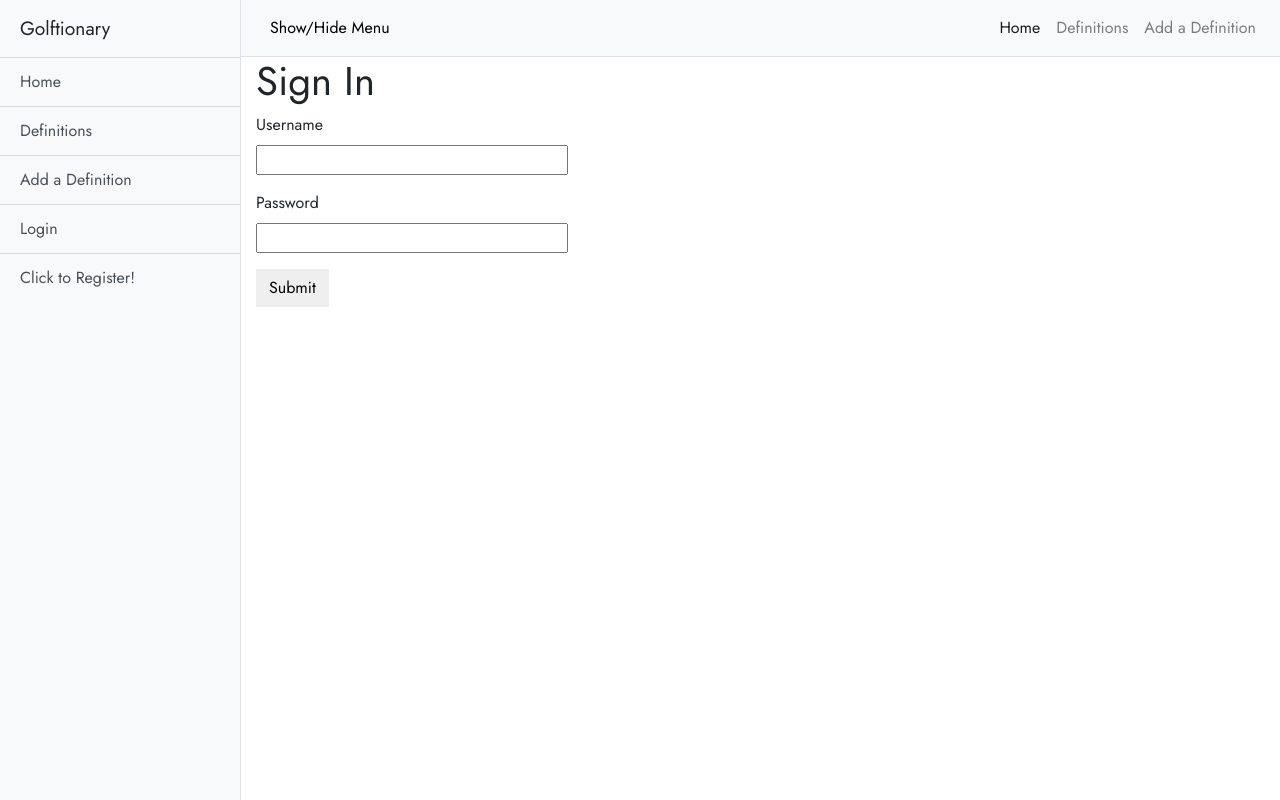
After one commit to NickStevens722/GolfDictionary, a Flask app: page /login in a window 1280 px wide. The commit adds this page. Run offline with Flask 2, Linux system fonts and the light colour scheme; some libraries are stand-ins or nearby versions.

Commit message:
Trying to get login to work

```diff
--- a/app.py
+++ b/app.py
@@ -1,14 +1,37 @@
 import os
-from flask import Flask, render_template, redirect, request, url_for
+from flask import Flask, render_template, redirect, request, url_for, flash
 from flask_pymongo import PyMongo
 from bson.objectid import ObjectId
+from werkzeug.urls import url_parse
+from werkzeug.security import generate_password_hash, check_password_hash
+from flask_login import current_user, login_user, logout_user, login_required, LoginManager
+from flask_wtf import Form, FlaskForm
+from wtforms import StringField, PasswordField, SubmitField, BooleanField
+from wtforms.validators import ValidationError, DataRequired, Email, EqualTo
+from bson.json_util import dumps
 
 
 from os import path
 if path.exists("env.py"):
     import env
 
+
+class RegistrationForm(FlaskForm):
+    username = StringField('Username', validators=[DataRequired()])
+    email = StringField('Email', validators=[DataRequired(), Email()])
+    password = PasswordField('Password', validators=[DataRequired()])
+    password2 = PasswordField(
+        'Repeat Password', validators=[DataRequired(), EqualTo('password')])
+    submit = SubmitField('Register')
+
+
 app = Flask(__name__)
+
+lm = LoginManager()
+lm.init_app(app)
+lm.login_view = 'login'
+
+app.config['SECRET_KEY'] = "Your_secret_string"
 
 
 MONGODB_URI = os.environ.get("MONGO_URIL")
@@ -47,12 +70,6 @@ def insert_def():
     return redirect(url_for('definitions_list'))
 
 
-@app.route('/edit_def/<def_id>')
-def edit_def(def_id):
-    the_def = mongo.db.entries.find_one({"_id": ObjectId(def_id)})
-    return render_template('editdef.html', defi=the_def)
-
-
 @app.route('/update_def/<def_id>', methods=['POST'])
 def update_def(def_id):
     defs = mongo.db.entries
@@ -71,6 +88,79 @@ def delete_def(def_id):
     return redirect(url_for('definitions_list'))
 
 
+class LoginForm(Form):
+    """Login form to access writing and settings pages"""
+    username = StringField('Username', validators=[DataRequired()])
+    password = PasswordField('Password', validators=[DataRequired()])
+
+
+class User():
+    def __init__(self, username):
+        self.username = username
+
+    def is_authenticated(self):
+        return True
+
+    def is_active(self):
+        return True
+
+    def is_anonymous(self):
+        return False
+
+    def get_id(self):
+        return self.username
+
+    @staticmethod
+    def validate_login(password_hash, password):
+        return check_password_hash(password_hash, password)
+
+
+@app.route('/login', methods=['GET', 'POST'])
+def login():
+    form = LoginForm()
+    if request.method == 'POST' and form.validate_on_submit():
+        user = mongo.db.users.find_one({"_id": form.username.data})
+        if user and User.validate_login(user['password'], form.password.data):
+            user_obj = User(dumps([user['_id']]))
+            login_user(user_obj)
+            flash("Logged in successfully", category='success')
+            return redirect(url_for("home"))
+        flash("Wrong username or password", category='error')
+    return render_template('login.html', title='login', form=form)
+
+
+@lm.user_loader
+def load_user(username):
+    u = mongo.db.users.find_one({"_id": username})
+    if not u:
+        return None
+    return User(u['_id'])
+
+
+@app.route('/logout')
+def logout():
+    logout_user()
+    return redirect(url_for('login'))
+
+
+@app.route('/register', methods=['GET', 'POST'])
+def register():
+    form = RegistrationForm()
+    if form.validate_on_submit():
+        users = mongo.db.users
+        users.insert_one(request.form.to_dict())
+        flash('Congratulations, you are now a registered user!')
+        return redirect(url_for('login'))
+    return render_template('register.html', title='Register', form=form)
+
+
+@app.route('/edit_def/<def_id>')
+@login_required
+def edit_def(def_id):
+    the_def = mongo.db.entries.find_one({"_id": ObjectId(def_id)})
+    return render_template('editdef.html', defi=the_def)
+
+
 if __name__ == '__main__':
     app.run(host=os.environ.get('IP'),
         port=int(os.environ.get('PORT')),
--- a/requirements.txt
+++ b/requirements.txt
@@ -1,7 +1,11 @@
 click==7.1.2
 dnspython==1.16.0
+email-validator==1.1.0
 Flask==1.1.2
+Flask-Login==0.5.0
 Flask-PyMongo==2.3.0
+Flask-WTF==0.14.3
 itsdangerous==1.1.0
 pymongo==3.10.1
 Werkzeug==1.0.1
+WTForms==2.3.1
--- a/templates/base.html
+++ b/templates/base.html
@@ -1,46 +1,98 @@
 <!DOCTYPE html>
 <html lang="en">
-
   <head>
-	<meta charset="UTF-8">
-	<meta name="viewport" content="width=device-width, initial-scale=1.0">
-	<meta http-equiv="X-UA-Compatible" content="ie=edge">
-	<link rel="stylesheet" href="https://maxcdn.bootstrapcdn.com/bootstrap/4.0.0/css/bootstrap.min.css"
-		integrity="sha384-Gn5384xqQ1aoWXA+058RXPxPg6fy4IWvTNh0E263XmFcJlSAwiGgFAW/dAiS6JXm" crossorigin="anonymous">
+    <meta charset="UTF-8" />
+    <meta name="viewport" content="width=device-width, initial-scale=1.0" />
+    <meta http-equiv="X-UA-Compatible" content="ie=edge" />
+    <link
+      rel="stylesheet"
+      href="https://maxcdn.bootstrapcdn.com/bootstrap/4.0.0/css/bootstrap.min.css"
+      integrity="sha384-Gn5384xqQ1aoWXA+058RXPxPg6fy4IWvTNh0E263XmFcJlSAwiGgFAW/dAiS6JXm"
+      crossorigin="anonymous"
+    />
+    {% if title %}
+    <title>{{ title }}</title>
+    {% else %}
     <title>Golftionary</title>
-    <link href="https://fonts.googleapis.com/css2?family=Jost&display=swap" rel="stylesheet">
-    <link rel="stylesheet" type="text/css" href="{{url_for('static', filename='css/simple-sidebar.css')}}" />
-	<link rel="stylesheet" type="text/css" href="{{url_for('static', filename='css/style.css')}}" />
+    {% endif %}
+    <link
+      href="https://fonts.googleapis.com/css2?family=Jost&display=swap"
+      rel="stylesheet"
+    />
+    <link
+      rel="stylesheet"
+      type="text/css"
+      href="{{url_for('static', filename='css/simple-sidebar.css')}}"
+    />
+    <link
+      rel="stylesheet"
+      type="text/css"
+      href="{{url_for('static', filename='css/style.css')}}"
+    />
   </head>
 
   <body>
     <div class="d-flex" id="wrapper">
-
       <!-- Sidebar -->
       <div class="bg-light border-right" id="sidebar-wrapper">
-      <div class="sidebar-heading">Golftionary </div>
+        <div class="sidebar-heading">Golftionary</div>
         <div class="list-group list-group-flush">
-        <a href="{{url_for('home')}}" class="list-group-item list-group-item-action bg-light">Home</a>
-        <a href="{{url_for('definitions_list')}}" class="list-group-item list-group-item-action bg-light">Definitions</a>
-        <a href="{{url_for('add_definition')}}" class="list-group-item list-group-item-action bg-light">Add a Definition</a>
+          <a
+            href="{{url_for('home')}}"
+            class="list-group-item list-group-item-action bg-light"
+            >Home</a
+          >
+          <a
+            href="{{url_for('definitions_list')}}"
+            class="list-group-item list-group-item-action bg-light"
+            >Definitions</a
+          >
+          <a
+            href="{{url_for('add_definition')}}"
+            class="list-group-item list-group-item-action bg-light"
+            >Add a Definition</a
+          >
+          <a
+            href="{{url_for('login')}}"
+            class="list-group-item list-group-item-action bg-light"
+            >Login</a
+          >
+          <a
+            href="{{ url_for('register') }}"
+            class="list-group-item list-group-item-action bg-light"
+            >Click to Register!</a
+          >
         </div>
       </div>
       <!-- /#sidebar-wrapper -->
 
       <!-- Page Content -->
       <div id="page-content-wrapper">
+        <nav
+          class="navbar navbar-expand-lg navbar-light bg-light border-bottom"
+        >
+          <button class="btn btn-primary" id="menu-toggle">
+            Show/Hide Menu
+          </button>
 
-      <nav class="navbar navbar-expand-lg navbar-light bg-light border-bottom">
-        <button class="btn btn-primary" id="menu-toggle">Show/Hide Menu</button>
-
-        <button class="navbar-toggler" type="button" data-toggle="collapse" data-target="#navbarSupportedContent" aria-controls="navbarSupportedContent" aria-expanded="false" aria-label="Toggle navigation">
+          <button
+            class="navbar-toggler"
+            type="button"
+            data-toggle="collapse"
+            data-target="#navbarSupportedContent"
+            aria-controls="navbarSupportedContent"
+            aria-expanded="false"
+            aria-label="Toggle navigation"
+          >
             <span class="navbar-toggler-icon"></span>
           </button>
 
           <div class="collapse navbar-collapse" id="navbarSupportedContent">
             <ul class="navbar-nav ml-auto mt-2 mt-lg-0">
               <li class="nav-item active">
-              <a class="nav-link" href="#">Home <span class="sr-only">(current)</span></a>
+                <a class="nav-link" href="#"
+                  >Home <span class="sr-only">(current)</span></a
+                >
               </li>
               <li class="nav-item">
                 <a class="nav-link" href="#">Definitions</a>
@@ -57,26 +109,49 @@
         </div>
       </div>
       <!-- /#page-content-wrapper -->
-
     </div>
     <!-- /#wrapper -->
 
+    {% for error in get_flashed_messages(with_categories=true,
+    category_filter=["error"]) %}
+    <div class="alert alert-dismissable alert-danger" align="center">
+      <button type="button" class="close" data-dismiss="alert">&times;</button>
+      {{ error[1] }}
+    </div>
+    {% endfor %} {% for info in get_flashed_messages(with_categories=true,
+    category_filter=["info"]) %}
+    <div class="alert alert-dismissable alert-info" align="center">
+      <button type="button" class="close" data-dismiss="alert">&times;</button>
+      {{ info[1] }}
+    </div>
+    {% endfor %} {% for success in get_flashed_messages(with_categories=true,
+    category_filter=["success"]) %}
+    <div class="alert alert-dismissable alert-success" align="center">
+      <button type="button" class="close" data-dismiss="alert">&times;</button>
+      {{ success[1] }}
+    </div>
+    {% endfor %}
 
-	<script src="https://code.jquery.com/jquery-3.2.1.slim.min.js"
-		integrity="sha384-KJ3o2DKtIkvYIK3UENzmM7KCkRr/rE9/Qpg6aAZGJwFDMVNA/GpGFF93hXpG5KkN" crossorigin="anonymous">
-	</script>
-	<script src="https://cdnjs.cloudflare.com/ajax/libs/popper.js/1.12.9/umd/popper.min.js"
-		integrity="sha384-ApNbgh9B+Y1QKtv3Rn7W3mgPxhU9K/ScQsAP7hUibX39j7fakFPskvXusvfa0b4Q" crossorigin="anonymous">
-	</script>
-	<script src="https://maxcdn.bootstrapcdn.com/bootstrap/4.0.0/js/bootstrap.min.js"
-		integrity="sha384-JZR6Spejh4U02d8jOt6vLEHfe/JQGiRRSQQxSfFWpi1MquVdAyjUar5+76PVCmYl" crossorigin="anonymous">
-	</script>
+    <script
+      src="https://code.jquery.com/jquery-3.2.1.slim.min.js"
+      integrity="sha384-KJ3o2DKtIkvYIK3UENzmM7KCkRr/rE9/Qpg6aAZGJwFDMVNA/GpGFF93hXpG5KkN"
+      crossorigin="anonymous"
+    ></script>
+    <script
+      src="https://cdnjs.cloudflare.com/ajax/libs/popper.js/1.12.9/umd/popper.min.js"
+      integrity="sha384-ApNbgh9B+Y1QKtv3Rn7W3mgPxhU9K/ScQsAP7hUibX39j7fakFPskvXusvfa0b4Q"
+      crossorigin="anonymous"
+    ></script>
+    <script
+      src="https://maxcdn.bootstrapcdn.com/bootstrap/4.0.0/js/bootstrap.min.js"
+      integrity="sha384-JZR6Spejh4U02d8jOt6vLEHfe/JQGiRRSQQxSfFWpi1MquVdAyjUar5+76PVCmYl"
+      crossorigin="anonymous"
+    ></script>
     <script>
-    $("#menu-toggle").click(function(e) {
+      $("#menu-toggle").click(function (e) {
         e.preventDefault();
         $("#wrapper").toggleClass("toggled");
       });
     </script>
   </body>
-
 </html>
--- /dev/null
+++ b/templates/login.html
@@ -0,0 +1,23 @@
+{% extends "base.html" %}
+
+{% block content %}
+    <h1>Sign In</h1>
+    <form action="" method="post" novalidate>
+        {{ form.hidden_tag() }}
+        <p>
+            {{ form.username.label }}<br>
+            {{ form.username(size=32) }}<br>
+            {% for error in form.username.errors %}
+            <span style="color: red;">[{{ error }}]</span>
+            {% endfor %}
+        </p>
+        <p>
+            {{ form.password.label }}<br>
+            {{ form.password(size=32) }}<br>
+            {% for error in form.password.errors %}
+            <span style="color: red;">[{{ error }}]</span>
+            {% endfor %}
+        </p>
+        <button class="btn btn-default" type="submit">Submit</button>
+    </form>
+{% endblock %}
```
Also changed, not shown: templates/register.html (added, +37 -0 lines). Lines whose indentation alone changed are shown as unchanged.
